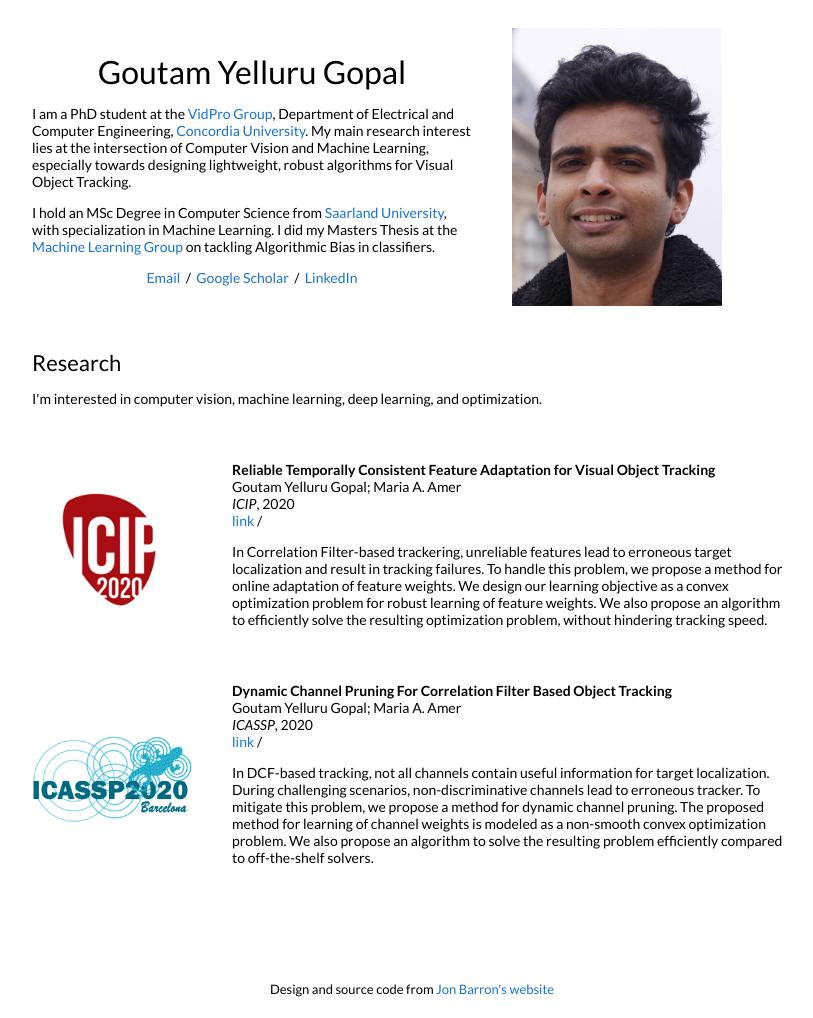
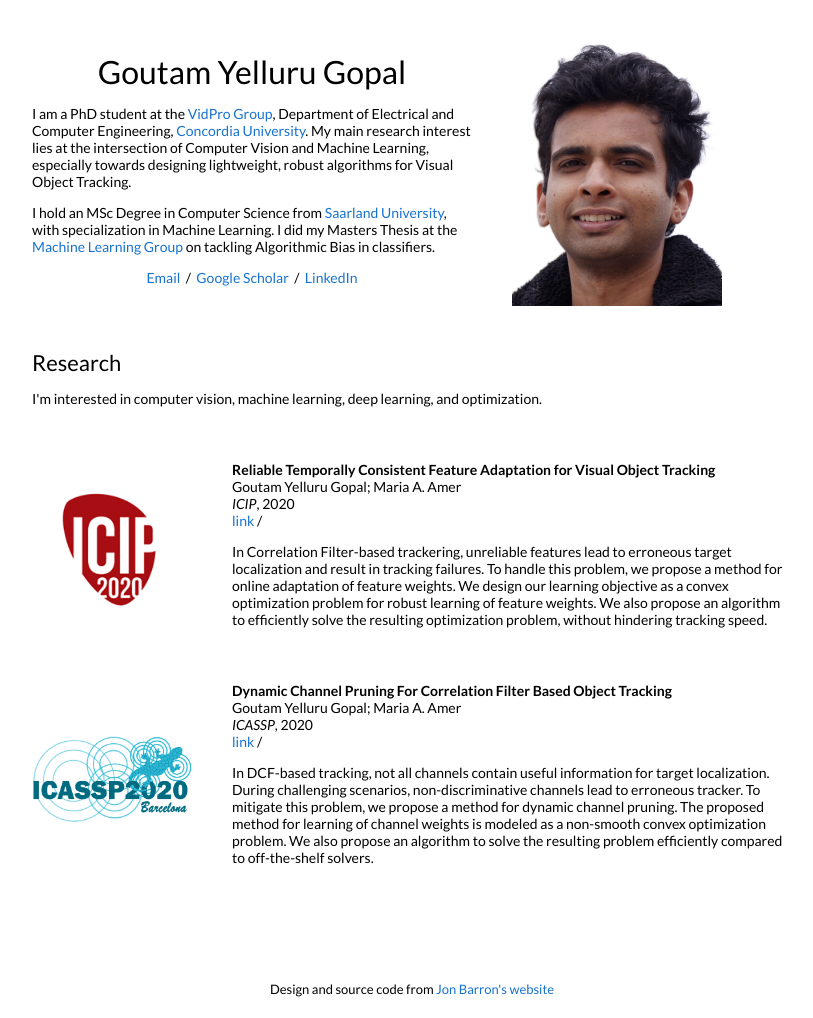
Before and after one commit to goutamyg/goutamyg.github.io, a Jekyll site: the page built from _posts/2020-10-25-ReliableTemporalFeatureAdaptation.markdown, in a window 1280 px wide. Shown: the whole page, without its empty margins (228-1041 px from the left). Built offline with Jekyll 4.4.1, drawn with Linux system fonts in a browser that asks for light colours.

Commit message:
pic changed

```diff
--- a/_layouts/default.html
+++ b/_layouts/default.html
@@ -40,7 +40,7 @@
               </p>
             </td>
             <td style="padding:2.5%;width:40%;max-width:40%">
-              <img style="width:75%;max-width:75%" alt="profile photo" src="images/Goutam.jpg">
+              <img style="width:75%;max-width:75%" alt="profile photo" src="images/Goutam.png">
             </td>
           </tr>
         </table>
```
Also changed, not shown: images/Goutam.png (added), images/Goutam1.jpg (renamed from images/Goutam.jpg).
